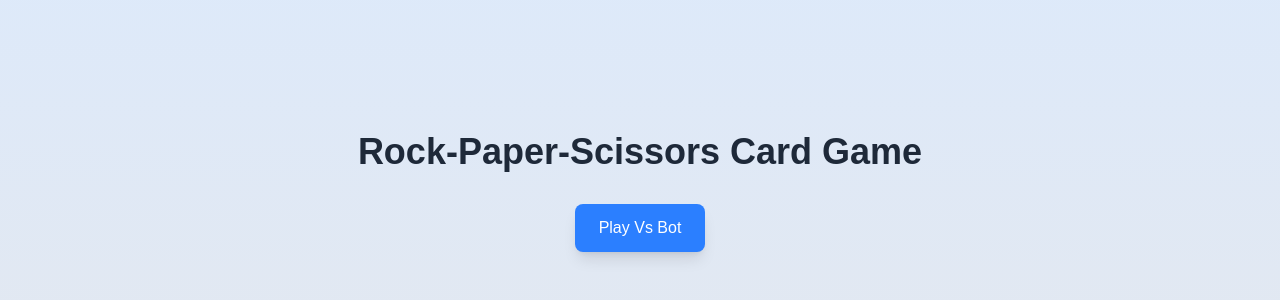
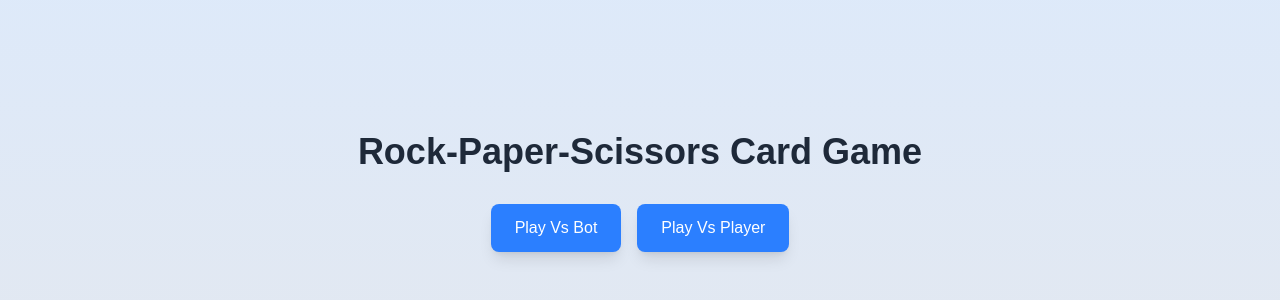
Before and after one commit to lushi-liu/rps, a Next.js app: page / in a window 1280 px wide. Shown: the part 208-508 px from the top of the page. Built offline with nearby package versions, Linux system fonts and the light colour scheme.

Commit message:
added vs player button to home page

```diff
--- a/app/page.tsx
+++ b/app/page.tsx
@@ -6,11 +6,19 @@
       <h1 className="text-4xl font-bold mb-8 text-gray-800">
         Rock-Paper-Scissors Card Game
       </h1>
-      <Link href="/vs-bot">
-        <button className="px-6 py-3 bg-blue-500 text-white rounded-lg shadow-lg hover:bg-blue-600">
-          Play Vs Bot
-        </button>
-      </Link>
+      <div className="flex flex-row gap-4">
+        {" "}
+        <Link href="/vs-bot">
+          <button className="px-6 py-3 bg-blue-500 text-white rounded-lg shadow-lg hover:bg-blue-600">
+            Play Vs Bot
+          </button>
+        </Link>
+        <Link href="/vs-player">
+          <button className="px-6 py-3 bg-blue-500 text-white rounded-lg shadow-lg hover:bg-blue-600">
+            Play Vs Player
+          </button>
+        </Link>
+      </div>
     </div>
   );
 }
```
